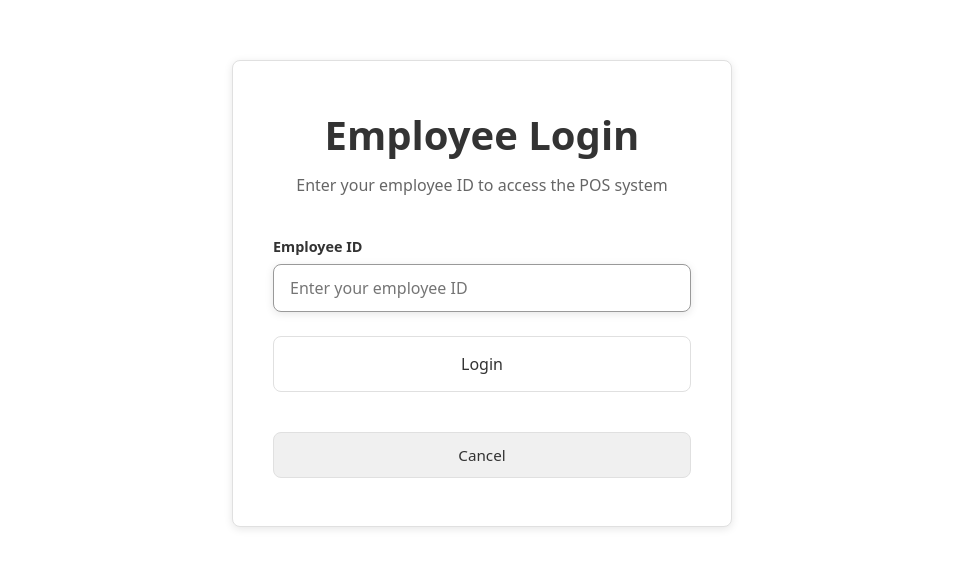
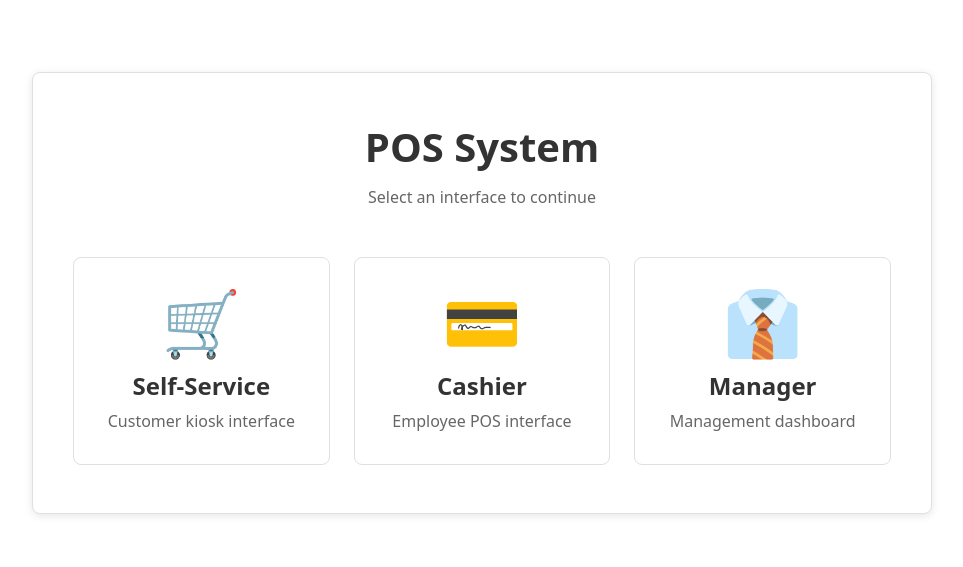
Before and after one commit to CSCE331-Fall2025-900-911/project3_gang_93, a React (Vite) app in the folder frontend/: page / in a window 1280 px wide. Shown: the part 107-674 px from the top of the page, without its empty margins (158-1121 px from the left). Built offline with nearby package versions, Linux system fonts and the light colour scheme; no server answers.

Commit message:
added landing page portal

```diff
--- a/frontend/src/App.jsx
+++ b/frontend/src/App.jsx
@@ -1,5 +1,5 @@
 import { useState, useEffect } from "react";
-import { Header, MenuGrid, OrderPanel } from "./components";
+import { Header, MenuGrid, OrderPanel, LandingPage } from "./components";
 import { menuAPI, transactionAPI } from "./services/api";
 import { TAX_RATE } from "./constants/menuItems";
 import { API_BASE_URL } from "./config/api";
@@ -30,6 +30,7 @@ function App() {
   const [showEmployeeLogin, setShowEmployeeLogin] = useState(false);
   const [showManagerLogin, setShowManagerLogin] = useState(false);
   const [kioskLanguage, setKioskLanguage] = useState("en");
+  const [showLandingPage, setShowLandingPage] = useState(true);
 
   // Check for existing kiosk user session and OAuth callback on mount
   useEffect(() => {
@@ -43,6 +44,7 @@ function App() {
       // KioskLoginPage will handle extracting user info from query params
       setViewMode("kiosk");
       setShowKioskLogin(true);
+      setShowLandingPage(false);
       return; // Don't check for stored user if OAuth callback is present
     }
 
@@ -65,11 +67,6 @@ function App() {
         setEmployee(employeeInfo);
       } catch (e) {
         localStorage.removeItem("employee");
-      }
-    } else {
-      // If no employee session and in cashier mode, show login
-      if (viewMode === "cashier") {
-        setShowEmployeeLogin(true);
       }
     }
   }, []);
@@ -223,14 +220,48 @@ function App() {
     }
   };
 
-  const toggleViewMode = () => {
-    const newMode = viewMode === "cashier" ? "kiosk" : "cashier";
-    setViewMode(newMode);
+  const handleSelectSelfService = () => {
+    setViewMode("kiosk");
+    setShowLandingPage(false);
+    // Check if user is already logged in
+    const storedUser = localStorage.getItem("kiosk_user");
+    if (storedUser) {
+      try {
+        const userInfo = JSON.parse(storedUser);
+        setKioskUser(userInfo);
+      } catch (e) {
+        localStorage.removeItem("kiosk_user");
+      }
+    }
+  };
 
-    // If switching to cashier mode and not logged in, show login
-    if (newMode === "cashier" && !employee) {
+  const handleSelectCashier = () => {
+    setViewMode("cashier");
+    setShowLandingPage(false);
+    // If not logged in, show login
+    if (!employee) {
       setShowEmployeeLogin(true);
     }
+  };
+
+  const handleSelectManager = () => {
+    setViewMode("cashier");
+    setShowLandingPage(false);
+    // Check if employee is logged in and is a manager
+    if (employee && employee.authLevel === "Manager") {
+      setShowManager(true);
+    } else {
+      // Show manager login
+      setShowManagerLogin(true);
+    }
+  };
+
+  const handleBackToLanding = () => {
+    setShowLandingPage(true);
+    setShowManager(false);
+    setViewMode("kiosk");
+    // Clear any active sessions if needed
+    // Note: We keep sessions in localStorage so users can return without re-logging
   };
 
   const handleKioskLoginSuccess = (userInfo) => {
@@ -295,9 +326,7 @@ function App() {
           }}
           onCancel={() => {
             setShowManagerLogin(false);
-            if (!employee) {
-              setShowEmployeeLogin(true);
-            }
+            setShowLandingPage(true);
           }}
         />
       </div>
@@ -311,25 +340,36 @@ function App() {
         <EmployeeLoginPage
           onLoginSuccess={handleEmployeeLoginSuccess}
           onCancel={() => {
-            // Switch to kiosk mode if canceling employee login
+            // Go back to landing page if canceling employee login
             setShowEmployeeLogin(false);
-            setViewMode("kiosk");
+            setShowLandingPage(true);
           }}
         />
       </div>
     );
   }
 
+  // Show landing page if requested
+  if (showLandingPage) {
+    return (
+      <LandingPage
+        onSelectSelfService={handleSelectSelfService}
+        onSelectCashier={handleSelectCashier}
+        onSelectManager={handleSelectManager}
+      />
+    );
+  }
+
   // Show manager view if requested and authenticated
   if (showManager) {
-    return <ManagerView onBack={() => setShowManager(false)} employee={employee} />;
+    return <ManagerView onBack={handleBackToLanding} employee={employee} />;
   }
 
   if (loading) {
     return (
       <div className="app">
         {viewMode === "cashier" && (
-          <Header viewMode={viewMode} onViewModeChange={toggleViewMode} />
+          <Header onBackToHome={handleBackToLanding} />
         )}
         <main className="main-content">
           <div style={{ padding: "2rem", textAlign: "center" }}>
@@ -344,7 +384,7 @@ function App() {
     return (
       <div className="app">
         {viewMode === "cashier" && (
-          <Header viewMode={viewMode} onViewModeChange={toggleViewMode} />
+          <Header onBackToHome={handleBackToLanding} />
         )}
         <main className="main-content">
           <div style={{ padding: "2rem", textAlign: "center", color: "red" }}>
@@ -362,7 +402,7 @@ function App() {
     return (
       <div className="app">
         {viewMode === "cashier" && (
-          <Header viewMode={viewMode} onViewModeChange={toggleViewMode} />
+          <Header onBackToHome={handleBackToLanding} />
         )}
         <main className="main-content">
           <div style={{ padding: "2rem", textAlign: "center" }}>
@@ -384,7 +424,10 @@ function App() {
         <div className="app">
           <KioskLoginPage
             onLoginSuccess={handleKioskLoginSuccess}
-            onCancel={() => setShowKioskLogin(false)}
+            onCancel={() => {
+              setShowKioskLogin(false);
+              // If canceling login, stay in kiosk mode (login is optional)
+            }}
           />
         </div>
       );
@@ -399,13 +442,13 @@ function App() {
           onAddToCart={addToCart}
           onRemoveItem={removeFromCart}
           onCompleteTransaction={completeTransaction}
-          onSwitchToCashier={toggleViewMode}
           user={kioskUser}
           onLoginClick={() => setShowKioskLogin(true)}
           onLogout={handleKioskLogout}
           isExpanded={isKioskExpanded}
           onToggleExpanded={() => setIsKioskExpanded(!isKioskExpanded)}
           onLanguageChange={setKioskLanguage}
+          onBackToHome={handleBackToLanding}
         />
         <DrinkCustomizationModal
           item={selectedItem}
@@ -442,8 +485,7 @@ function App() {
   return (
     <div className="app">
       <Header
-        viewMode={viewMode}
-        onViewModeChange={toggleViewMode}
+        onBackToHome={handleBackToLanding}
         onManagerClick={handleManagerClick}
         employee={employee}
         onLogout={handleEmployeeLogout}
--- a/frontend/src/components/Header.jsx
+++ b/frontend/src/components/Header.jsx
@@ -1,7 +1,7 @@
 import NavButton from './NavButton'
 import './Header.css'
 
-function Header({ viewMode, onViewModeChange, onManagerClick, employee, onLogout }) {
+function Header({ onBackToHome, onManagerClick, employee, onLogout }) {
   const navItems = [
     { icon: '⚙️', label: 'Manage', onClick: onManagerClick },
     { icon: '📤', label: 'Log Out', onClick: onLogout },
@@ -22,16 +22,18 @@ function Header({ viewMode, onViewModeChange, onManagerClick, employee, onLogout
             <span className="nav-divider">|</span>
           </div>
         )}
+        {onBackToHome && (
           <div className="nav-item-wrapper">
             <button
               className="view-toggle-button"
-            onClick={onViewModeChange}
-            title={`Switch to ${viewMode === 'cashier' ? 'Kiosk' : 'Cashier'} view`}
+              onClick={onBackToHome}
+              title="Back to Home"
             >
-            {viewMode === 'cashier' ? '🖥️ Kiosk Mode' : '👤 Cashier Mode'}
+              🏠 Home
             </button>
             <span className="nav-divider">|</span>
           </div>
+        )}
         {navItems.map((item, index) => (
           <div key={index} className="nav-item-wrapper">
             <NavButton
--- a/frontend/src/components/KioskView.css
+++ b/frontend/src/components/KioskView.css
@@ -68,6 +68,22 @@
   font-size: 0.95rem;
   color: #667eea;
   font-weight: 500;
+}
+
+.kiosk-home-button {
+  background: #f0f0f0;
+  color: #333;
+  border: 1px solid #e0e0e0;
+  padding: 0.75rem 1rem;
+  border-radius: 8px;
+  font-size: 1.2rem;
+  cursor: pointer;
+  transition: all 0.2s;
+}
+
+.kiosk-home-button:hover {
+  background: #e0e0e0;
+  border-color: #999;
 }
 
 .kiosk-login-button,
--- /dev/null
+++ b/frontend/src/components/LandingPage.css
@@ -0,0 +1,121 @@
+.landing-page {
+  min-height: 100vh;
+  display: flex;
+  align-items: center;
+  justify-content: center;
+  background-color: #ffffff;
+  padding: 2rem;
+  font-family: system-ui, -apple-system, BlinkMacSystemFont, 'Segoe UI', Roboto, Oxygen, Ubuntu, Cantarell, sans-serif;
+}
+
+.landing-container {
+  background: white;
+  border: 1px solid #e0e0e0;
+  border-radius: 8px;
+  padding: 3rem 2.5rem;
+  max-width: 900px;
+  width: 100%;
+  box-shadow: 0 2px 8px rgba(0, 0, 0, 0.1);
+  text-align: center;
+}
+
+.landing-header {
+  margin-bottom: 3rem;
+}
+
+.landing-title {
+  font-size: 2.5rem;
+  font-weight: 700;
+  color: #333;
+  margin: 0 0 0.75rem 0;
+}
+
+.landing-subtitle {
+  font-size: 1rem;
+  color: #666;
+  margin: 0;
+  line-height: 1.5;
+}
+
+.landing-buttons {
+  display: grid;
+  grid-template-columns: repeat(auto-fit, minmax(250px, 1fr));
+  gap: 1.5rem;
+  margin-top: 2rem;
+}
+
+.landing-button {
+  background: white;
+  border: 1px solid #e0e0e0;
+  border-radius: 8px;
+  padding: 2rem;
+  cursor: pointer;
+  transition: all 0.2s;
+  display: flex;
+  flex-direction: column;
+  align-items: center;
+  gap: 1rem;
+  text-align: center;
+  min-height: 200px;
+  justify-content: center;
+  font-family: inherit;
+}
+
+.landing-button:hover:not(:disabled) {
+  border-color: #999;
+  box-shadow: 0 2px 8px rgba(0, 0, 0, 0.1);
+}
+
+.landing-button:active:not(:disabled) {
+  transform: translateY(1px);
+}
+
+.button-icon {
+  font-size: 4rem;
+  line-height: 1;
+}
+
+.button-content h2 {
+  font-size: 1.5rem;
+  font-weight: 600;
+  color: #333;
+  margin: 0;
+}
+
+.button-content p {
+  font-size: 1rem;
+  color: #666;
+  margin: 0.5rem 0 0 0;
+}
+
+@media (max-width: 768px) {
+  .landing-page {
+    padding: 1.5rem;
+  }
+
+  .landing-container {
+    padding: 2rem 1.5rem;
+  }
+
+  .landing-title {
+    font-size: 2rem;
+  }
+
+  .landing-subtitle {
+    font-size: 0.95rem;
+  }
+
+  .landing-buttons {
+    grid-template-columns: 1fr;
+    gap: 1.5rem;
+  }
+
+  .landing-button {
+    min-height: 150px;
+    padding: 1.5rem;
+  }
+
+  .button-icon {
+    font-size: 3rem;
+  }
+}
--- /dev/null
+++ b/frontend/src/components/LandingPage.jsx
@@ -0,0 +1,51 @@
+import "./LandingPage.css";
+
+function LandingPage({ onSelectSelfService, onSelectCashier, onSelectManager }) {
+  return (
+    <div className="landing-page">
+      <div className="landing-container">
+        <div className="landing-header">
+          <h1 className="landing-title">POS System</h1>
+          <p className="landing-subtitle">Select an interface to continue</p>
+        </div>
+
+        <div className="landing-buttons">
+          <button
+            className="landing-button self-service-button"
+            onClick={onSelectSelfService}
+          >
+            <div className="button-icon">🛒</div>
+            <div className="button-content">
+              <h2>Self-Service</h2>
+              <p>Customer kiosk interface</p>
+            </div>
+          </button>
+
+          <button
+            className="landing-button cashier-button"
+            onClick={onSelectCashier}
+          >
+            <div className="button-icon">💳</div>
+            <div className="button-content">
+              <h2>Cashier</h2>
+              <p>Employee POS interface</p>
+            </div>
+          </button>
+
+          <button
+            className="landing-button manager-button"
+            onClick={onSelectManager}
+          >
+            <div className="button-icon">👔</div>
+            <div className="button-content">
+              <h2>Manager</h2>
+              <p>Management dashboard</p>
+            </div>
+          </button>
+        </div>
+      </div>
+    </div>
+  );
+}
+
+export default LandingPage;
--- a/frontend/src/components/index.js
+++ b/frontend/src/components/index.js
@@ -18,3 +18,4 @@ export { default as KioskLoginPage } from './KioskLoginPage'
 export { default as EmployeeLoginPage } from './EmployeeLoginPage'
 export { default as WeatherWidget } from './WeatherWidget'
 export { default as DrinkCustomizationModal } from './DrinkCustomizationModal'
+export { default as LandingPage } from './LandingPage'
```
Also changed, not shown: frontend/src/components/KioskView.jsx (+19 -15 lines). Lines whose indentation alone changed are shown as unchanged.
